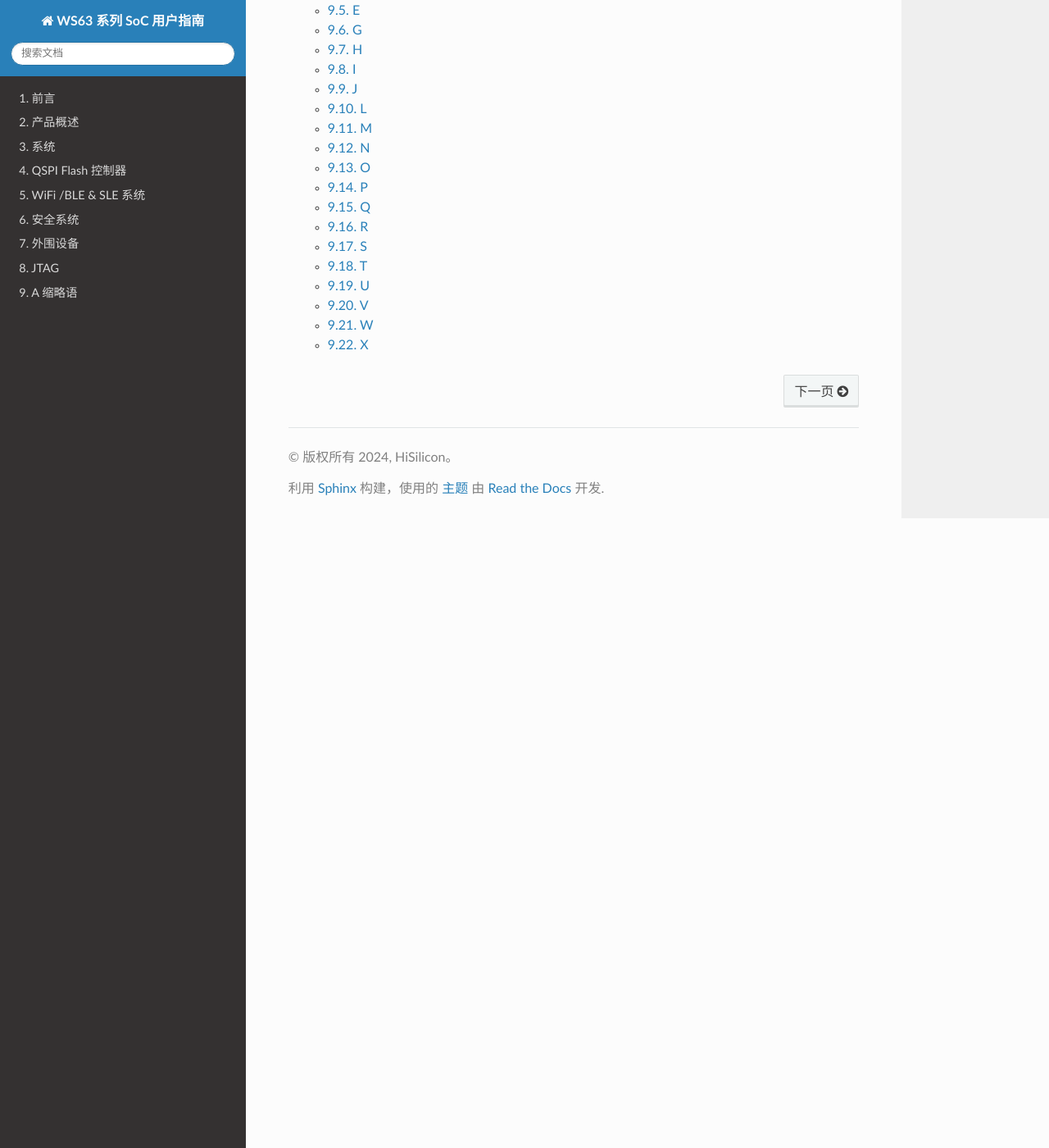
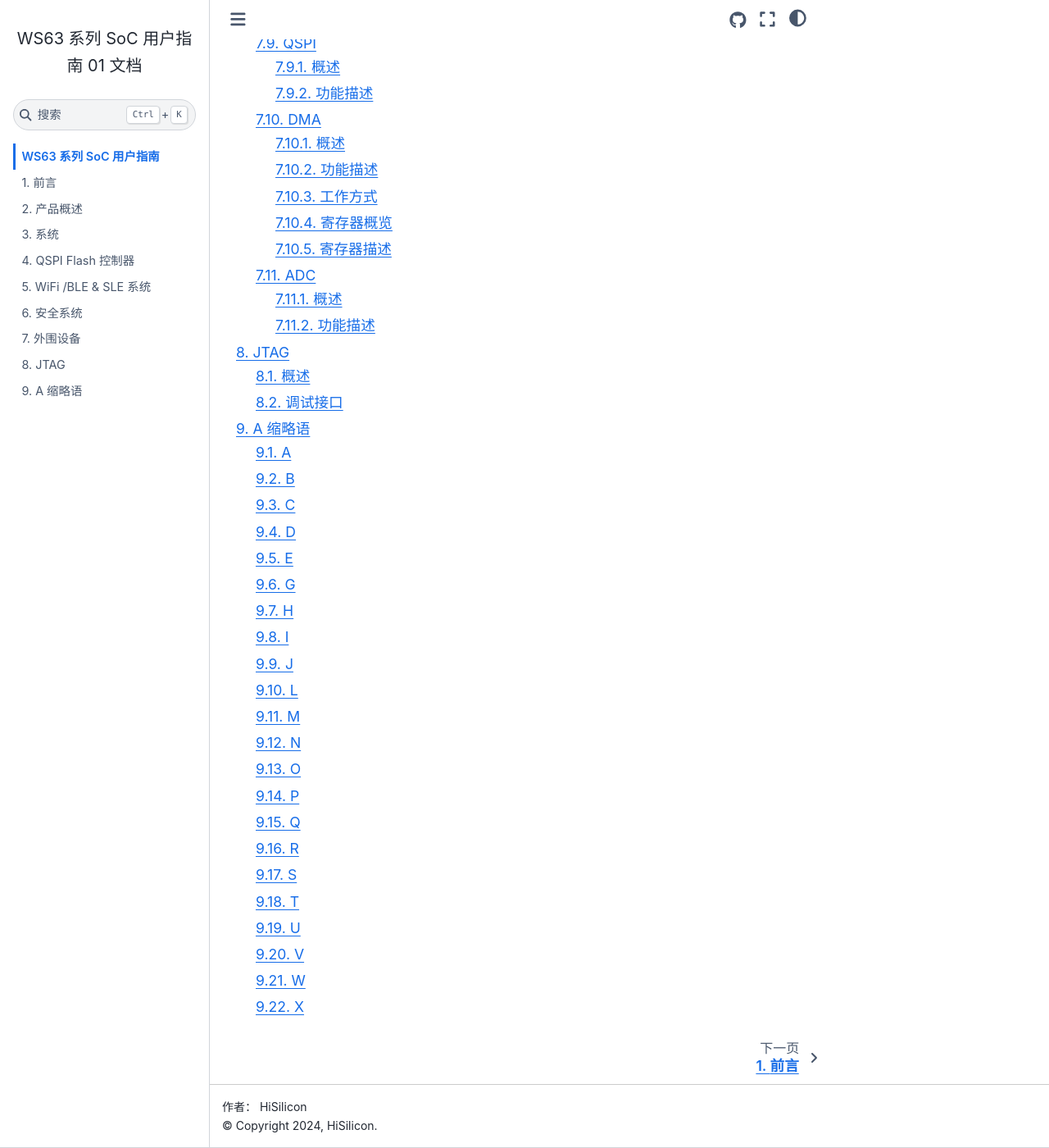
Before and after one commit to sanchuanhehe/ws63-guide, a Sphinx documentation site: the page built from source/index.rst, in a window 1280 px wide and 1400 px high, scrolled down 6539 px. Shown: the whole window at 82% size. Built offline with Sphinx 7.4.7 and the Sphinx Book theme 1.1.4, drawn with Linux system fonts in a browser that asks for light colours; some of the changed text lies outside the part shown.

Commit message:
Switch HTML theme from sphinx-rtd-theme to sphinx-book-theme
Match theopensourceway/production theme style with GitHub integration
buttons (edit, issues, repo link), Chinese TOC title, and sidebar config.

Co-Authored-By: Claude Opus 4.7 (1M context) <noreply@anthropic.com>

```diff
--- a/pyproject.toml
+++ b/pyproject.toml
@@ -7,7 +7,7 @@ requires-python = ">=3.10"
 dependencies = [
     "myst-parser>=4.0",
     "sphinx>=8.0,<9.0",
-    "sphinx-rtd-theme>=3.0",
+    "sphinx-book-theme>=1.1,<2.0",
     "sphinxcontrib-mermaid>=0.9",
 ]
 
--- a/source/conf.py
+++ b/source/conf.py
@@ -52,10 +52,25 @@ templates_path = ['_templates']
 exclude_patterns = ['_build', 'Thumbs.db', '.DS_Store']
 
 # -- Options for HTML output -------------------------------------------------
-html_theme = 'sphinx_rtd_theme'
+html_theme = 'sphinx_book_theme'
 html_static_path = ['_static']
 html_language = 'zh_CN'
 html_permalinks_icon = '#'
+
+html_theme_options = {
+    'repository_url': 'https://github.com/sanchuanhehe/ws63-guide',
+    'repository_branch': 'main',
+    'path_to_docs': 'source',
+    'use_edit_page_button': True,
+    'use_issues_button': True,
+    'use_repository_button': True,
+    'use_download_button': False,
+    'home_page_in_toc': True,
+    'show_navbar_depth': 1,
+    'max_navbar_depth': 3,
+    'show_toc_level': 2,
+    'toc_title': '本页内容',
+}
 
 # -- Options for LaTeX output ------------------------------------------------
 latex_elements = {
```
Also changed, not shown: 1 other file.
